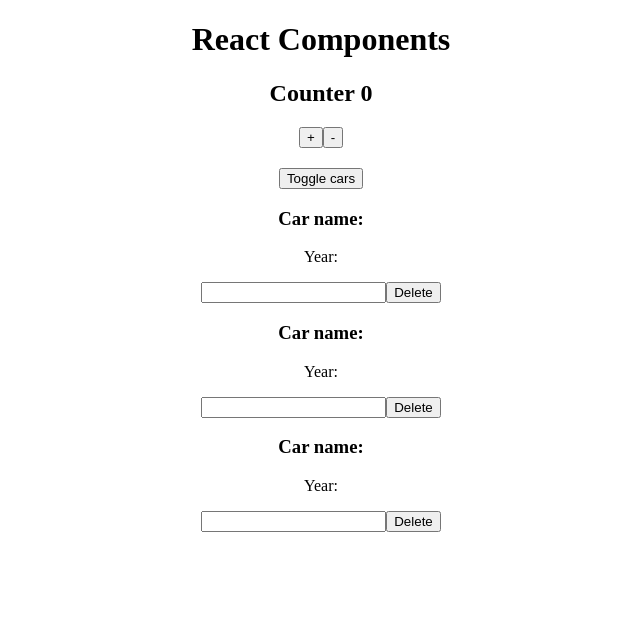
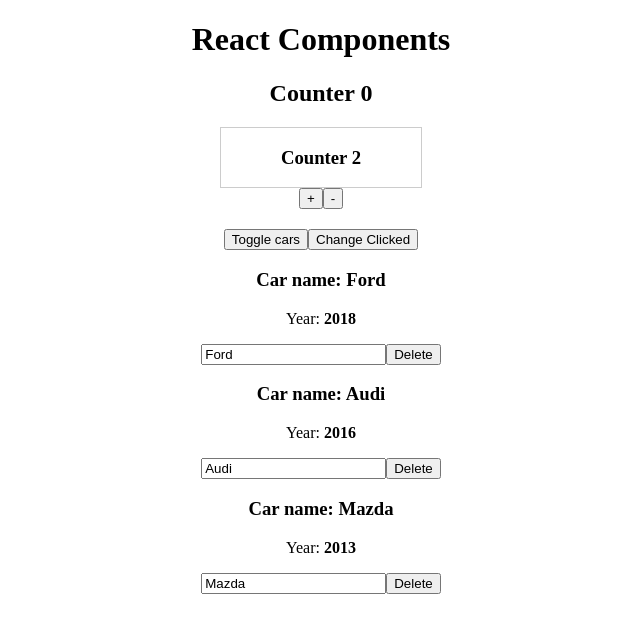
Before and after one commit to WillyOvcharuk/ReactJS, a React (Create React App) app in the folder react-theory/: page / in a window 1280 px wide. Both pictures are taken after a click on the button "Toggle cars". Shown: the top 632 px of the page, without its empty margins (319-959 px from the left). Built offline with nearby package versions, Linux system fonts and the light colour scheme.

Commit message:
simple exaple using context API

```diff
--- a/react-theory/package.json
+++ b/react-theory/package.json
@@ -6,6 +6,7 @@
     "@testing-library/jest-dom": "^4.2.4",
     "@testing-library/react": "^9.4.1",
     "@testing-library/user-event": "^7.2.1",
+    "prop-types": "^15.7.2",
     "radium": "^0.26.0",
     "react": "^16.12.0",
     "react-dom": "^16.12.0",
--- a/react-theory/src/App.js
+++ b/react-theory/src/App.js
@@ -5,9 +5,12 @@
 //import ErrorBoundary from './ErrorBoundary/ErrorBoundary.js'
 import Counter from './Counter/Counter'
 
+export const ClickedContext = React.createContext(false);
+
 class App extends Component {
 
   state = {
+    clicked: false,
     cars: [
       {name: 'Ford', year: 2018},
       {name: 'Audi', year: 2016},
@@ -61,7 +64,9 @@
       <div style={divStyle}>
           <h1>{this.state.pageTitle}</h1>
 
-          <Counter />
+          <ClickedContext.Provider value={this.state.clicked}>
+            <Counter clicked={this.state.clicked}/>
+          </ClickedContext.Provider>
 
           <br />
 
@@ -72,12 +77,15 @@
             onClick={this.toggleCarsHandler}
           >Toggle cars</button>
 
+          <button onClick={() => this.setState({clicked: true})}>Change Clicked</button>
+
           { this.state.showCars
               ?this.state.cars.map((car, index) => {
                 return (
                   //<ErrorBoundary>
                     <Car
                       key={index}
+                      //index={index}
                       name={car.name}
                       year={car.year}
                       onDelete={this.deleteHandler.bind(this, index)}
--- a/react-theory/src/Car/Car.js
+++ b/react-theory/src/Car/Car.js
@@ -1,5 +1,6 @@
 import React from 'react'
 import classes from './Car.css'
+import PropTypes from 'prop-types'
 import withClass from '../hoc/withClass'
 
 /*
@@ -31,6 +32,18 @@
 )*/
 
 class Car extends React.Component {
+    constructor(props) {
+        super(props);
+
+        this.inputRef = React.createRef()
+    }
+
+    componentDidMount() {
+        if(this.props.key === 0) {
+            this.inputRef.current.focus()
+        }
+    }
+
     render() {
         const inputClasses = [classes.input]
 
@@ -44,16 +57,30 @@
         //     inputClasses.push(classes.bold)
         // }
         return (
-            <React.Fragment>
+            <div>
                 <h3>Car name: {this.props.name}</h3>
                 { this.props.children }
                 <p>Year: <strong>{this.props.year}</strong></p>
-                <input type="text" onChange={this.props.onChangeName} value={this.props.name}/>
+                <input
+                    ref={this.inputRef}
+                    type="text"
+                    onChange={this.props.onChangeName}
+                    value={this.props.name}
+                    className={inputClasses.join(' ')}
+                />
                 <button onClick={this.props.onDelete}>Delete</button>
-            </React.Fragment>
+            </div>
         )
     }
 
 }
 
+Car.propTypes = {
+    name: PropTypes.string.isRequired,
+    year: PropTypes.number,
+    key: PropTypes.number,
+    onChangeName: PropTypes.func,
+    onDelete: PropTypes.func,
+}
+
 export default withClass(Car, classes.Car)
--- a/react-theory/src/Counter/Counter.js
+++ b/react-theory/src/Counter/Counter.js
@@ -1,5 +1,6 @@
 import React, {Component} from 'react'
 import Auxiliary from '../hoc/Auxiliary'
+import Counter2 from '../Counter2/counter2'
 
 export default class Counter extends Component {
     state = {
@@ -22,6 +23,7 @@
         return (
             <Auxiliary>
                 <h2 key={'1'}>Counter {this.state.counter}</h2>
+                <Counter2 />
                 <button key={'2'} onClick={this.addCounter}>+</button>
                 <button key={'3'} onClick={() => this.setState({counter: this.state.counter - 1})}>-</button>
             </Auxiliary>
--- /dev/null
+++ b/react-theory/src/Counter2/counter2.js
@@ -0,0 +1,18 @@
+import React from 'react'
+import {ClickedContext} from '../App'
+
+export default props => {
+    return (
+        <div style={{
+            border: '1px solid #ccc',
+            width: '200px',
+            margin: '0 auto'
+        }}>
+            <h3>Counter 2</h3>
+            <ClickedContext.Consumer>
+                {clicked => clicked ? <p>Clicked</p> : null}
+            </ClickedContext.Consumer>
+
+        </div>
+    )
+}
--- a/react-theory/src/hoc/withClass.js
+++ b/react-theory/src/hoc/withClass.js
@@ -4,7 +4,7 @@
     return (props) =>  {
         return (
             <div className={className}>
-                <Component />
+                <Component {...props} />
             </div>
         )
     }
```
Also changed, not shown: 1 other file (tests, documents, lock files or other folders).
